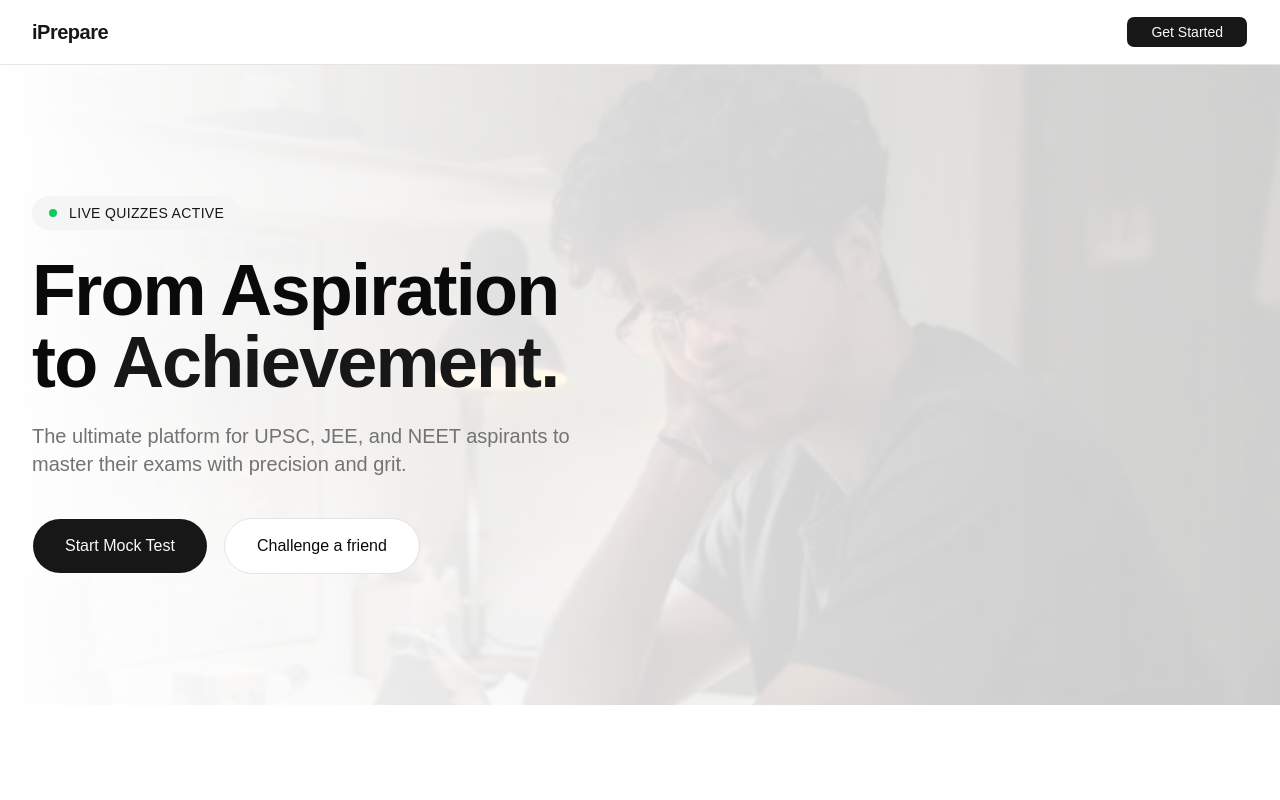
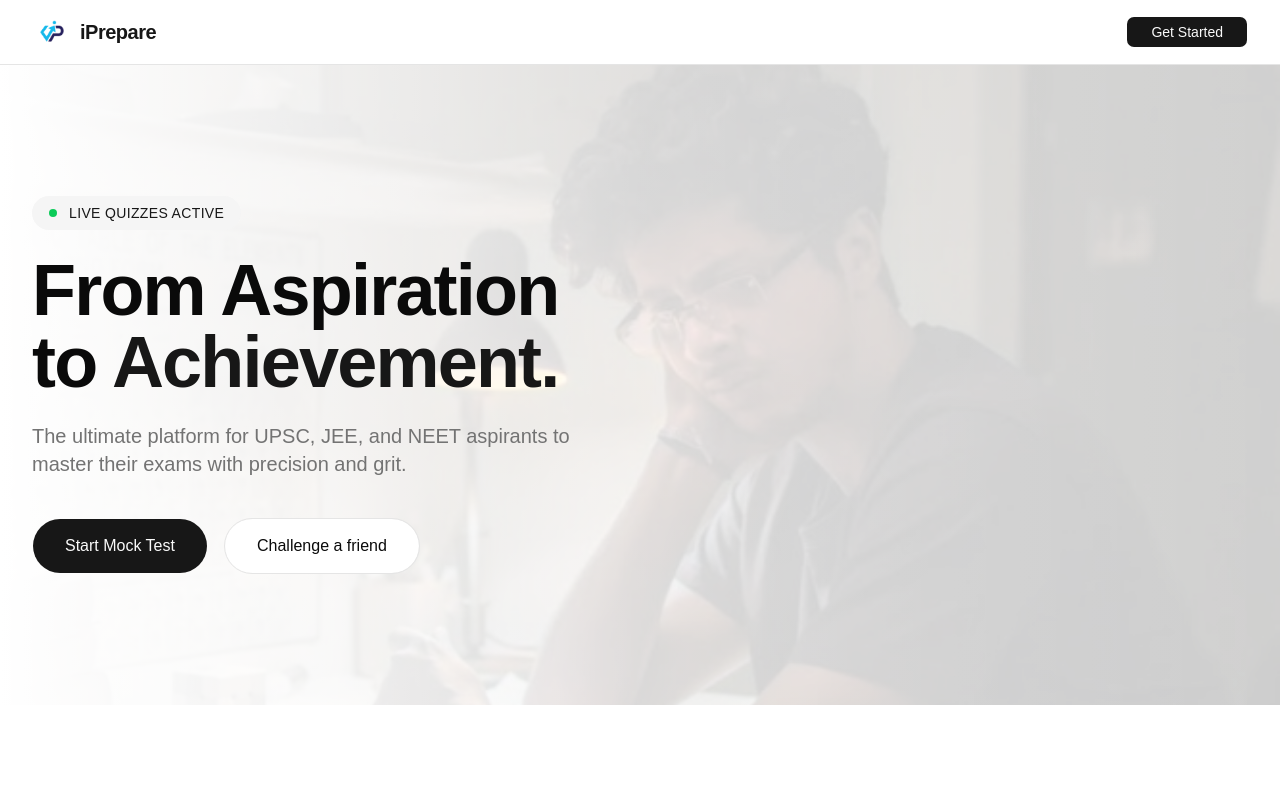
Before and after one commit to srijitsaha/iprepare-frontend, a React (Vite) app: page / in a window 1280 px wide. Shown: the top 800 px of the page. Built offline with nearby package versions, Linux system fonts and the light colour scheme; no server answers.

Commit message:
Icon has been added to header.

```diff
--- a/src/components/app-sidebar.tsx
+++ b/src/components/app-sidebar.tsx
@@ -44,51 +44,51 @@ const data = {
     {
       title: "Dashboard",
       url: "/dashboard",
-      icon: ( <LayoutDashboardIcon /> ),
+      icon: (<LayoutDashboardIcon />),
     },
     {
       title: "Analytics",
       url: "/dashboard/analytics",
-      icon: ( <ChartBarIcon /> ),
+      icon: (<ChartBarIcon />),
     },
     {
       title: "Mistakes Notebook",
       url: "/dashboard/mistakes-notebook",
-      icon: ( <BookAlert /> ),
+      icon: (<BookAlert />),
     },
     {
       title: "All Exams",
       url: "/dashboard/all-exams",
-      icon: ( <BookAlert /> ),
+      icon: (<BookAlert />),
     },
     {
       title: "Bookmarked Questions",
       url: "/dashboard/bookmarked-questions",
-      icon: ( <BookmarkIcon /> ),
+      icon: (<BookmarkIcon />),
     },
     {
       title: "Challenges",
       url: "/dashboard/challenges",
-      icon: ( <SwordsIcon /> ),
+      icon: (<SwordsIcon />),
     },
   ],
   navSecondary: [
     {
       title: "Settings",
       url: "/dashboard/settings",
-      icon: ( <Settings2Icon /> ),
+      icon: (<Settings2Icon />),
     },
     {
       title: "Search",
       url: "",
-      icon: ( <SearchIcon /> ),
+      icon: (<SearchIcon />),
     },
   ]
 }
 
 export function AppSidebar({ ...props }: React.ComponentProps<typeof Sidebar>) {
 
-  if(data.user.isNotSignedIn) {
+  if (data.user.isNotSignedIn) {
     return <Navigate to="/sign-in" replace />
   }
 
@@ -99,9 +99,11 @@ export function AppSidebar({ ...props }: React.ComponentProps<typeof Sidebar>) {
         <SidebarMenu>
           <SidebarMenuItem>
             <SidebarMenuButton asChild className="data-[slot=sidebar-menu-button]:p-1.5!">
-              <a href="/">
+              <a href="/" className="text-xl font-bold tracking-tight text-primary flex gap-2 items-center">
                 {/* <CommandIcon className="size-5!" /> */}
-                <img src="favicons/favicon-32x32.png" alt="iPrepare logo image" />
+                <div className="h-8 w-8 flex items-center justify-center rounded bg-white text-white">
+                  <img src="/Icon Without Logo.png" alt="iPrepare Logo" className='h-6 w-6 object-contain' />
+                </div>
                 <span className="text-base font-semibold">iPrepare</span>
               </a>
             </SidebarMenuButton>
--- a/src/layouts/Header.tsx
+++ b/src/layouts/Header.tsx
@@ -10,7 +10,7 @@ export const Header = () => {
   const handleFetchUserInfo = async () => {
     try {
       const response = await getUserInfoAPI()
-      if(response?.loggedIn === false) {
+      if (response?.loggedIn === false) {
         setUserInfo(null)
         return
       }
@@ -28,14 +28,17 @@ export const Header = () => {
     <>
       <nav className="sticky top-0 z-50 w-full border-b bg-background/95 backdrop-blur supports-backdrop-filter:bg-background/60">
         <div className="container mx-auto flex h-16 items-center justify-between px-4 md:px-8">
-          <div className="text-xl font-bold tracking-tight text-primary">
+          <div className="text-xl font-bold tracking-tight text-primary flex gap-2 items-center">
+            <div className="h-10 w-10 flex items-center justify-center rounded bg-white text-white">
+              <img src="/Icon Without Logo.png" alt="iPrepare Logo" className='h-6 w-6 object-contain' />
+            </div>
             iPrepare
           </div>
           {/* {userInfo && } */}
           <div className='flex gap-1'>
-            {userInfo && <div className='flex pr-2 items-center border border-white rounded-lg text-xs'> <Flame color='yellow' size={20} /> {userInfo.points} </div> }
+            {userInfo && <div className='flex pr-2 items-center border border-white rounded-lg text-xs'> <Flame color='yellow' size={20} /> {userInfo.points} </div>}
             <Button className="rounded-md px-6" asChild={true}>
-              <NavLink to={userInfo ? "/dashboard": '/sign-in'}> {userInfo ? userInfo.firstName : "Get Started"} </NavLink>
+              <NavLink to={userInfo ? "/dashboard" : '/sign-in'}> {userInfo ? userInfo.firstName : "Get Started"} </NavLink>
             </Button>
           </div>
         </div>
```
